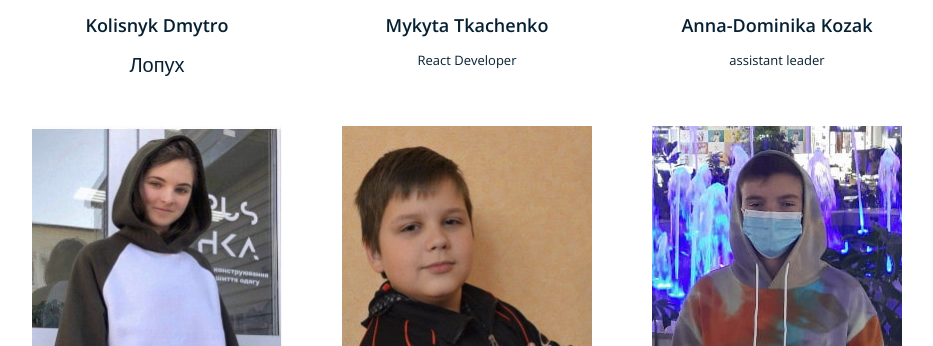
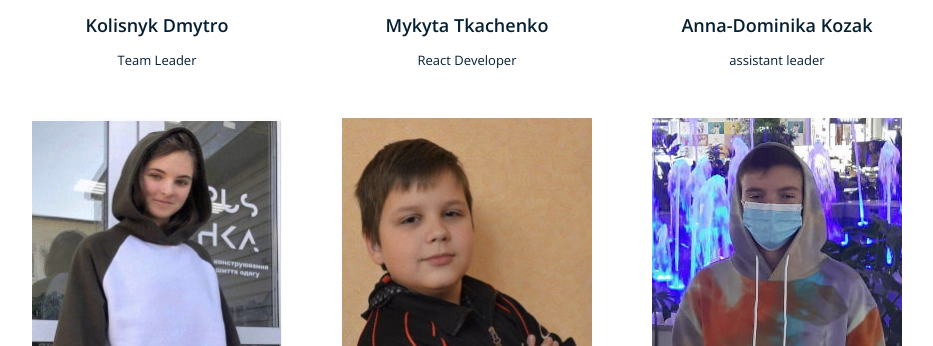
Before and after one commit to MykytaTkachenko/ubermensches_project, a website: page src/index.html in a window 1280 px wide. Shown: the part 3044-3390 px from the top of the page, without its empty margins (173-1106 px from the left). Drawn offline with nearby package versions, Linux system fonts and the light colour scheme; files that its build step writes are made by us from their sources; files whose address does not match are found by name.

Commit message:
add normal

```diff
--- a/src/html/team.html
+++ b/src/html/team.html
@@ -37,7 +37,7 @@ Join our team in management or as a professional and fulfill your career
         </div>
       </div>
       <h3 class="team-card__name">Kolisnyk Dmytro</h3>
-      <h4 class="team-card__caption" style="font-size: 20px;">Лопух</h4>
+      <h4 class="team-card__caption">Team Leader</h4>
     </div>
     <div class="team__card">
       <div class='team-card__img-wrapper'>
```
Also changed, not shown: build/index.html.
